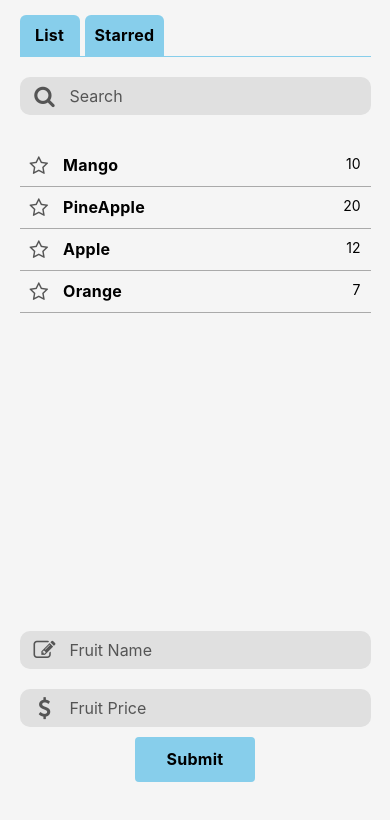
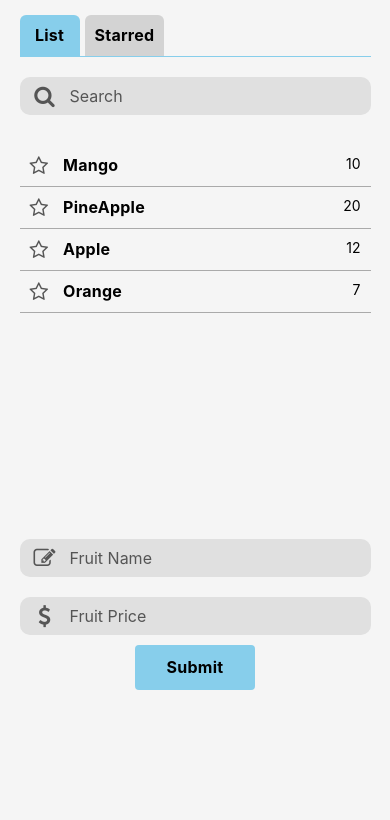
Before and after one commit to alberme/fruit-typescript, a React Native app: screen / in a window 390 px wide. Shown: the top 820 px of the page. Built offline with nearby package versions, Linux system fonts and the light colour scheme.

Commit message:
feat(tabs): add selected tabs

```diff
--- a/App.tsx
+++ b/App.tsx
@@ -17,13 +17,13 @@ export default function App() {
           <View style={styles.tabsContainer}>
             <TouchableOpacity
               onPress={() => setTab("list")}
-              style={styles.tab}
+              style={[styles.tab, tab === 'list' && styles.tabSelected]}
             >
               <Text style={globalStyles.text}>List</Text>
             </TouchableOpacity>
             <TouchableOpacity
               onPress={() => setTab("starred")}
-              style={styles.tab}
+              style={[styles.tab, tab === 'starred' && styles.tabSelected]}
             >
               <Text style={globalStyles.text}>Starred</Text>
             </TouchableOpacity>
@@ -55,7 +55,7 @@ const styles = StyleSheet.create({
     marginTop: StatusBar.currentHeight,
   },
   listContainer: {
-    height: '100%',
+    height: '85%'
   },
   tabsContainer: {
     flexDirection: "row",
@@ -63,8 +63,11 @@ const styles = StyleSheet.create({
     borderBottomWidth: 1,
     marginBottom: 10,
   },
+  tabSelected: {
+    backgroundColor: "skyblue",
+  },
   tab: {
-    backgroundColor: 'skyblue',
+    backgroundColor: 'lightgray',
     padding: 10,
     borderTopLeftRadius: 6,
     borderTopRightRadius: 6,
```
